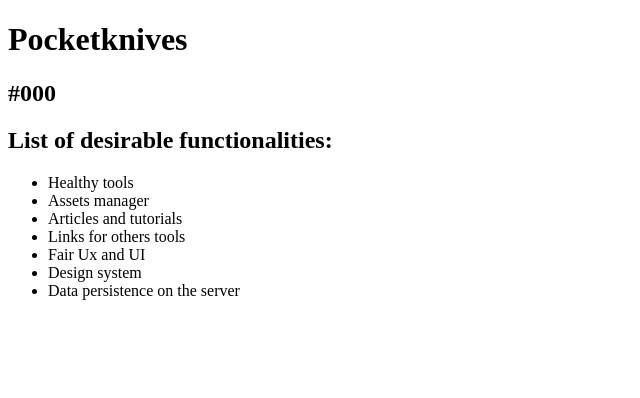
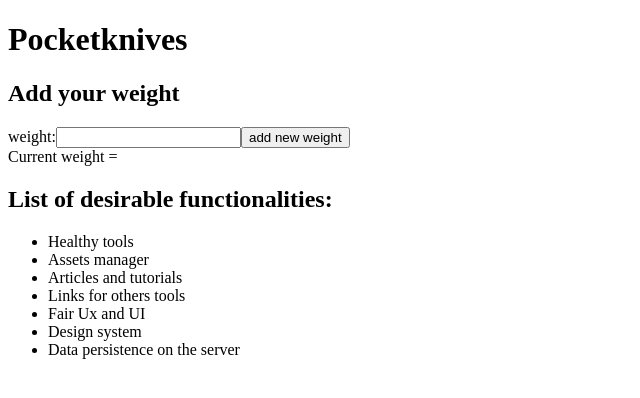
Before and after one commit to WesleySabino/pocketknives, a React (Create React App) app: page / in a window 1280 px wide. Shown: the top 398 px of the page, without its empty margins (0-640 px from the left). Built offline with nearby package versions, Linux system fonts and the light colour scheme.

Commit message:
feat: frist steps with thisfeature

```diff
--- a/src/App.js
+++ b/src/App.js
@@ -1,11 +1,31 @@
-import React from 'react'
+import React, { useState } from 'react'
 import theme from './themes/theme'
 
-function App () {
+
+const App = () => {
+
+  const [newWeight, setNewWeight] = useState('')
+
+  const handleChange = (e) => {
+    console.log(e.target.value)
+  }
+
+  const handleSubmit = (e) => {
+    e.preventDefault()
+    console.log(e.target.weight.value)
+    setNewWeight( newWeight + e.target.weight.value)
+  }
+
   return (
     <>
       <h1>Pocketknives</h1>
-      <h2>{theme.colors.bg.main}</h2>
+      <h2>Add your weight</h2>
+      <form onSubmit={handleSubmit}>
+        <label htmlFor="weightInput">weight:</label>
+        <input id="weightInput" type="text" name="weight" onChange={handleChange}/>
+        <button type="submit" >add new weight</button>
+      </form>
+      Current weight = {newWeight}
       <h2>List of desirable functionalities:</h2>
       <ul>
         <li>Healthy tools</li>
```
